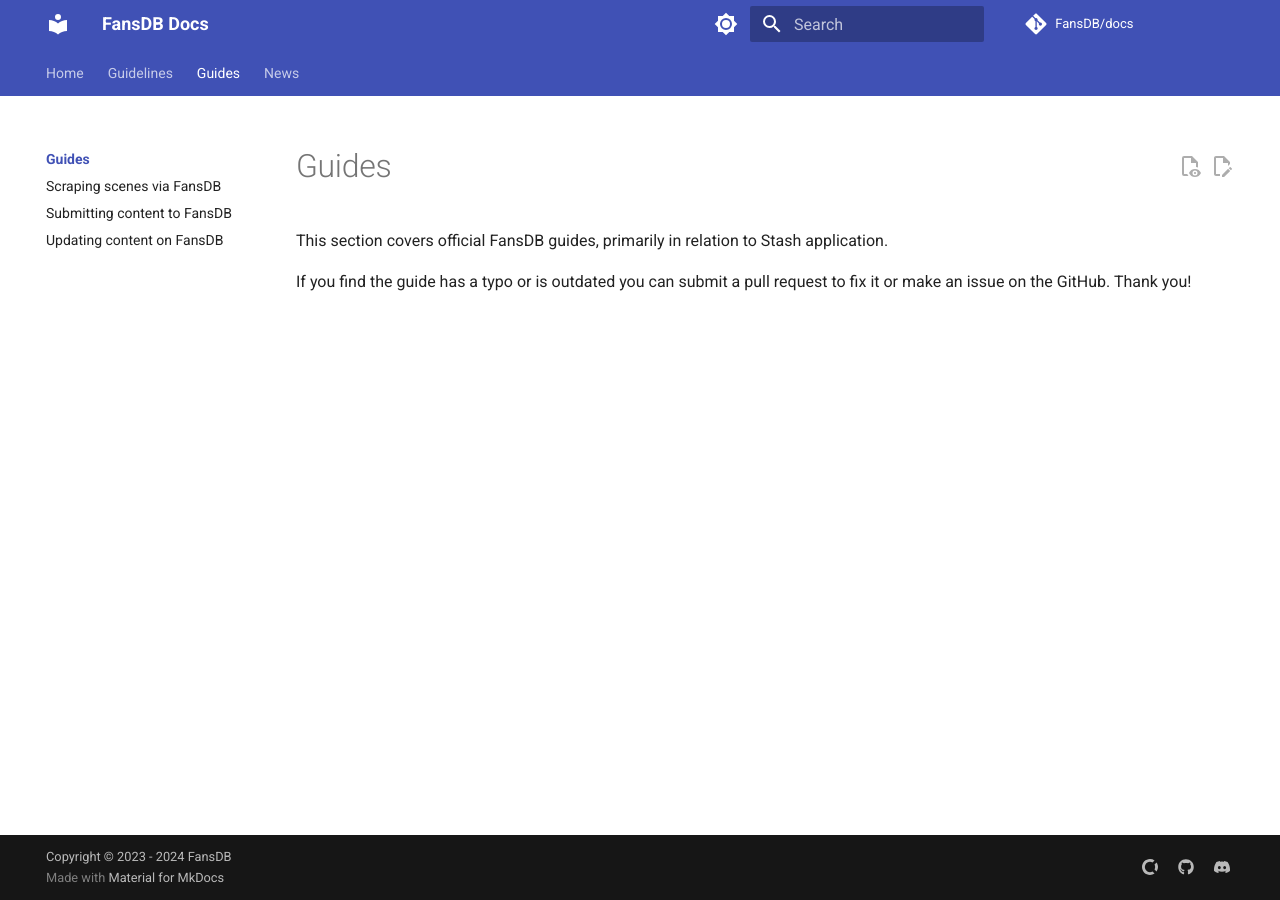
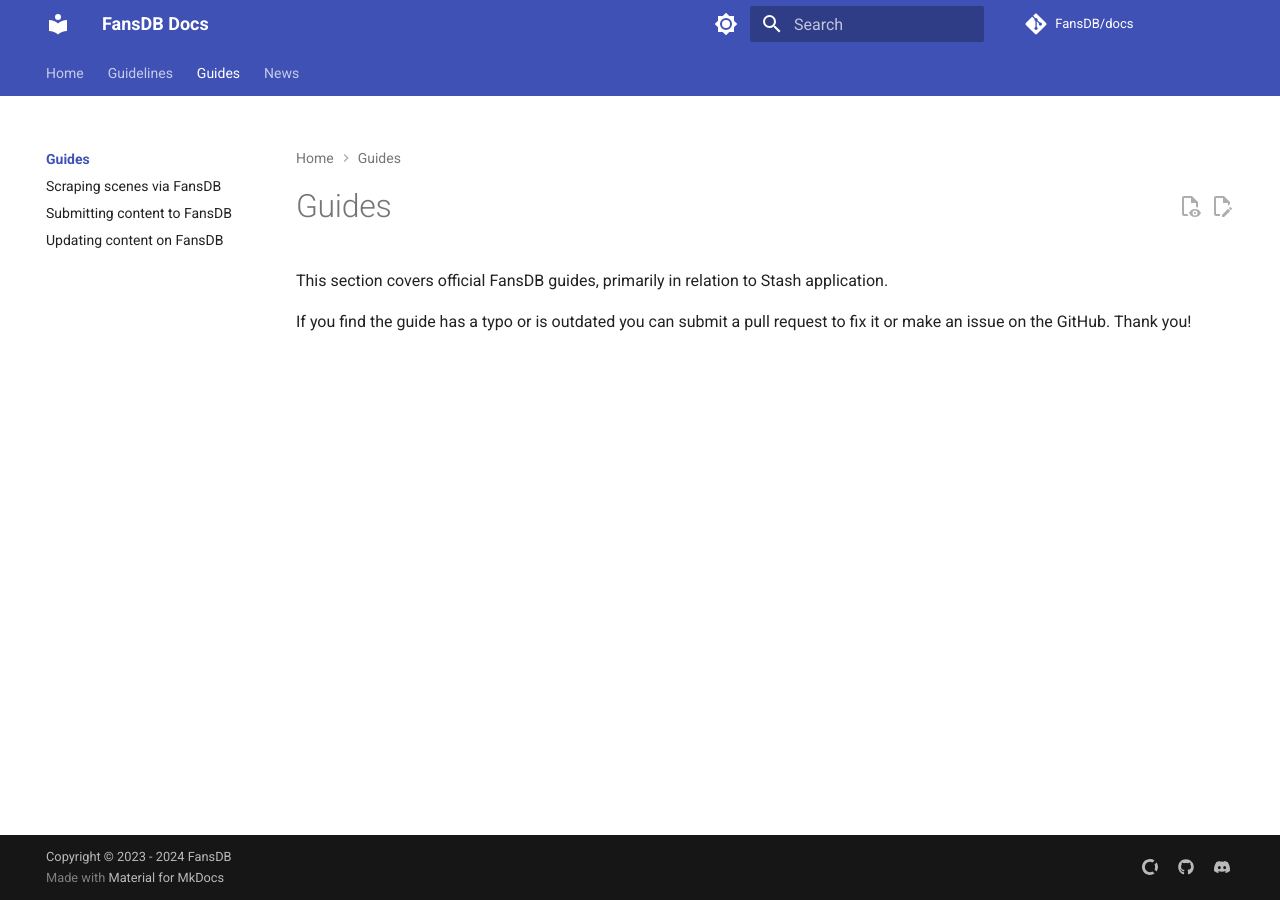
Before and after one commit to FansDB/docs, an MkDocs documentation site: the page built from docs/guides/index.md, in a window 1280 px wide. Built offline with MkDocs 1.6.1 and Material for MkDocs 9.7.7, drawn with Linux system fonts in a browser that asks for light colours; comment, search, counter and statistics services are not loaded.

```diff
--- a/mkdocs.yml
+++ b/mkdocs.yml
@@ -31,6 +31,9 @@ theme:
     - navigation.indexes
     - content.tooltips
     - content.tabs.link
+    - navigation.path
+    - content.footnote.tooltips
+
   palette:
     # Palette toggle for light mode
     - media: "(prefers-color-scheme: light)"
@@ -77,6 +80,9 @@ plugins:
       repository: FansDB/docs
       branch: main
       enabled: !ENV [CI, false]
+      exclude_committers:
+        - github-actions[bot]
+        - web-flow
   - glightbox
   - social:
       enabled: !ENV [CI, false]
```
